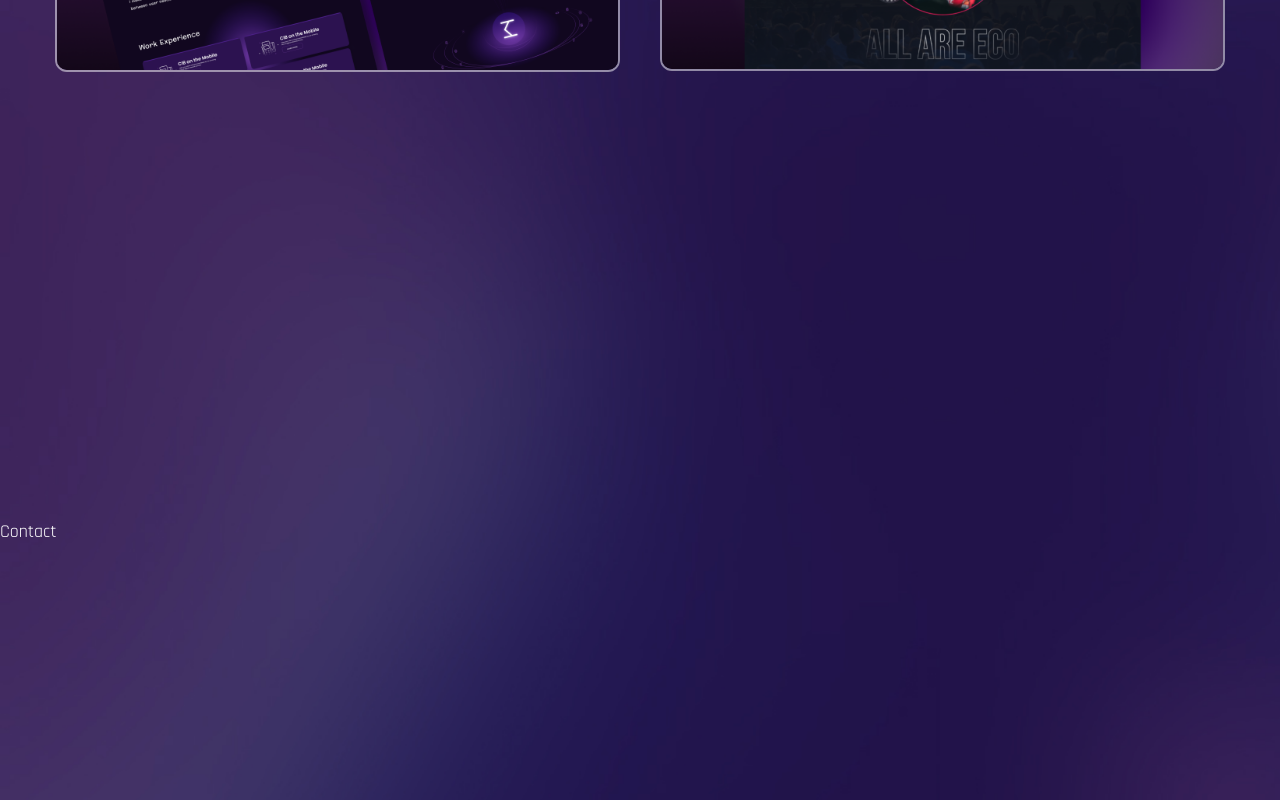
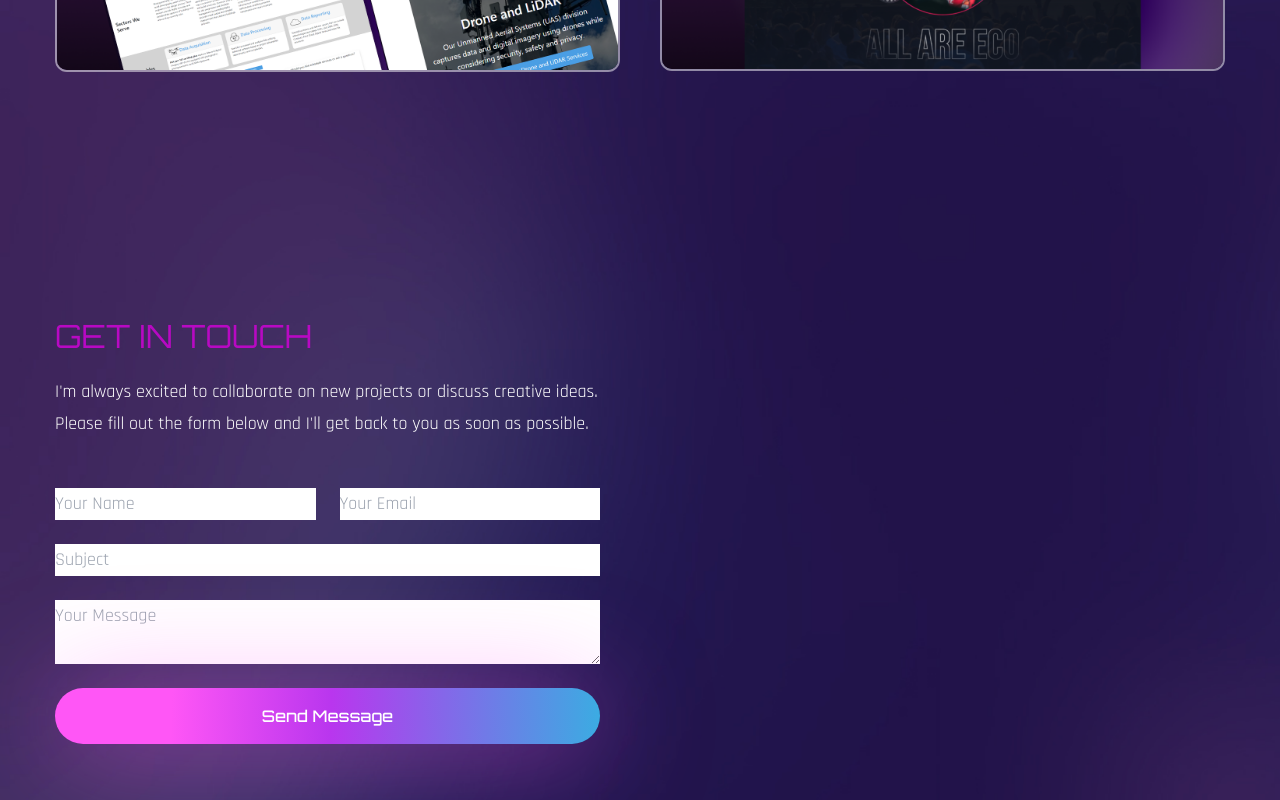
Before and after one commit to KingKonaTheFirst/react-portfolio2, a React (Create React App) app: page / in a window 1280 px wide. Shown: the part 3060-3860 px from the top of the page. Built offline with nearby package versions, Linux system fonts and the light colour scheme; a web font is replaced by a local one.

Commit message:
conttact

```diff
--- a/src/components/Banner.jsx
+++ b/src/components/Banner.jsx
@@ -64,7 +64,17 @@ const Banner = () => {
               viewport={{ once: false, amount: 0.7 }}
               className="flex max-w-max gap-x-6 items-center mb-12 mx-auto lg:mx-0"
             >
-              <button className="btn btn-lg">Contact Me</button>
+              <button
+                onClick={() => {
+                  const contactSection = document.getElementById("contact");
+                  if (contactSection) {
+                    contactSection.scrollIntoView({ behavior: "smooth" });
+                  }
+                }}
+                className="btn btn-lg"
+              >
+                Contact Me
+              </button>
               <a href="#" className="text-gradient btn-link">
                 My Portfolio
               </a>
@@ -77,10 +87,13 @@ const Banner = () => {
               viewport={{ once: false, amount: 0.7 }}
               className="flex text-[20px] gap-x-6 max-w-max mx-auto lg:mx-0 "
             >
-              <a href="https://github.com/KingKonaTheFirst"target="_blank">
+              <a href="https://github.com/KingKonaTheFirst" target="_blank">
                 <FaGithub />
               </a>
-              <a href="https://www.linkedin.com/in/kona-deroin-27243b284/" target="_blank">
+              <a
+                href="https://www.linkedin.com/in/kona-deroin-27243b284/"
+                target="_blank"
+              >
                 <FaDribbble />
               </a>
             </motion.div>
@@ -90,7 +103,6 @@ const Banner = () => {
             variants={fadeIn("down", 0.5)}
             initial="hidden"
             whileInView={"show"}
-
             className="hidden lg:flex flex-1 max-w-[320px] lg:max-w-[482px] mx-auto"
           >
             <img src={Image} alt="Portfolio Picture" />
--- a/src/components/Contact.js
+++ b/src/components/Contact.js
@@ -1,7 +1,68 @@
-import React from 'react';
+import React from "react";
+// motion
+import { motion } from "framer-motion";
+// variant
+import { fadeIn } from "../variants";
 
 const Contact = () => {
-  return <div id='contact' className='section'>Contact</div>;
+  return (
+    <section id="contact" className="section">
+      <div className="container mx-auto">
+        <div className="flex flex-col gap-y-10 lg:flex-row lg:items-center lg:gap-x-20 lg:gap-y-0 h-screen">
+          {/* form section */}
+          <motion.div
+            variants={fadeIn("right", 0.3)}
+            initial="hidden"
+            whileInView="show"
+            viewport={{ once: false, amount: 0.3 }}
+            className="flex-1"
+          >
+            <h2 className="h2 text-accent mb-6">Get In Touch</h2>
+            <p className="mb-12">
+              I'm always excited to collaborate on new projects or discuss
+              creative ideas. Please fill out the form below and I'll get back
+              to you as soon as possible.
+            </p>
+            <form className="flex flex-col gap-y-6">
+              <div className="flex gap-x-6">
+                <input
+                  type="text"
+                  className="input input-lg w-1/2"
+                  placeholder="Your Name"
+                />
+                <input
+                  type="email"
+                  className="input input-lg w-1/2"
+                  placeholder="Your Email"
+                />
+              </div>
+              <input
+                type="text"
+                className="input input-lg"
+                placeholder="Subject"
+              />
+              <textarea
+                className="textarea textarea-lg"
+                placeholder="Your Message"
+              ></textarea>
+              <button className="btn btn-lg">Send Message</button>
+            </form>
+          </motion.div>
+
+          {/* image section */}
+          <motion.div
+            variants={fadeIn("left", 0.5)}
+            initial="hidden"
+            whileInView="show"
+            viewport={{ once: false, amount: 0.3 }}
+            className="flex-1 bg-contact bg-contain bg-no-repeat h-[640px] mix-blend-lighten bg-top"
+          >
+            {/* You can replace the background image in your CSS with a relevant contact image or map */}
+          </motion.div>
+        </div>
+      </div>
+    </section>
+  );
 };
 
 export default Contact;
```
Also changed, not shown: src/assets/portfolio-img1.png, 16 other files (tests, documents, lock files or other folders).
